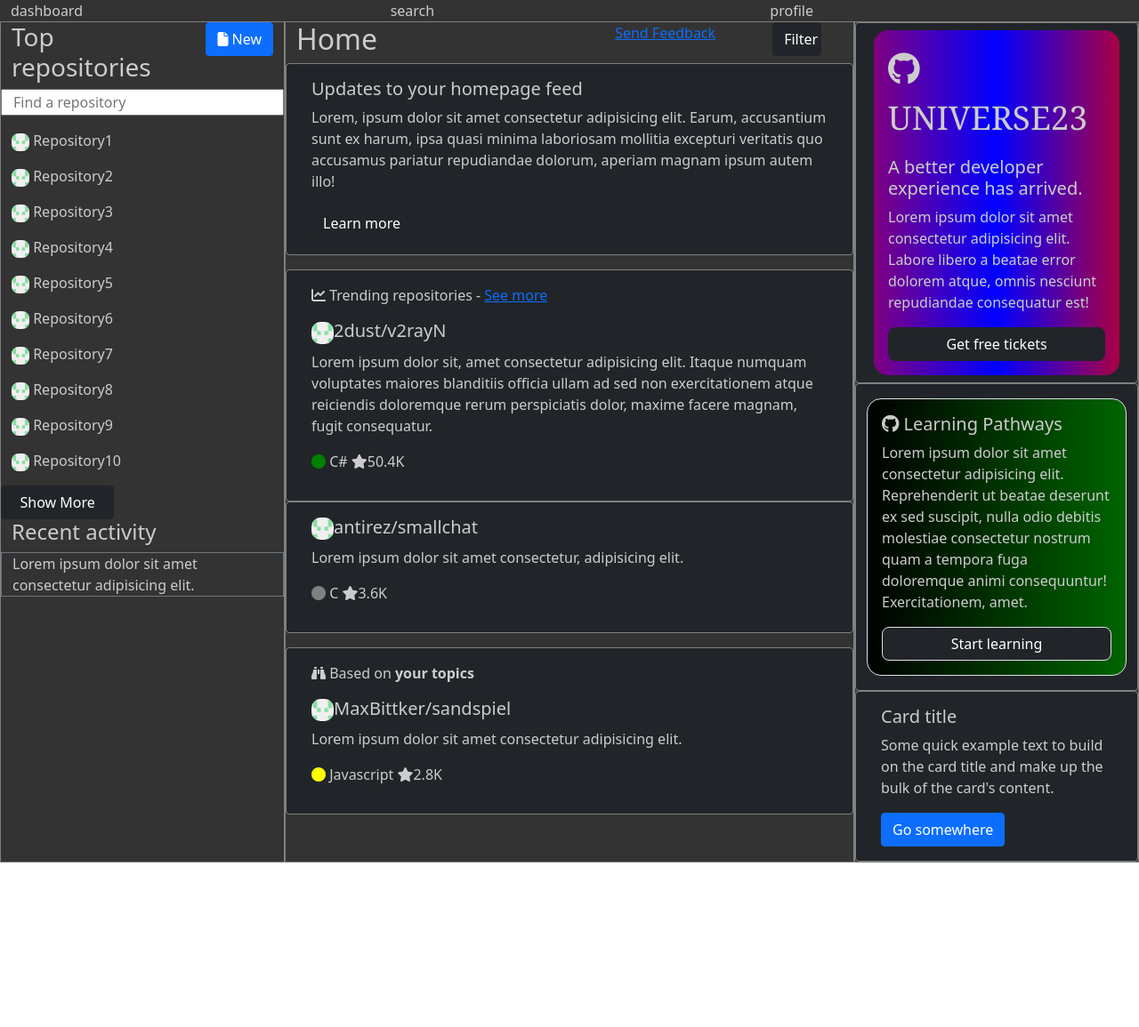
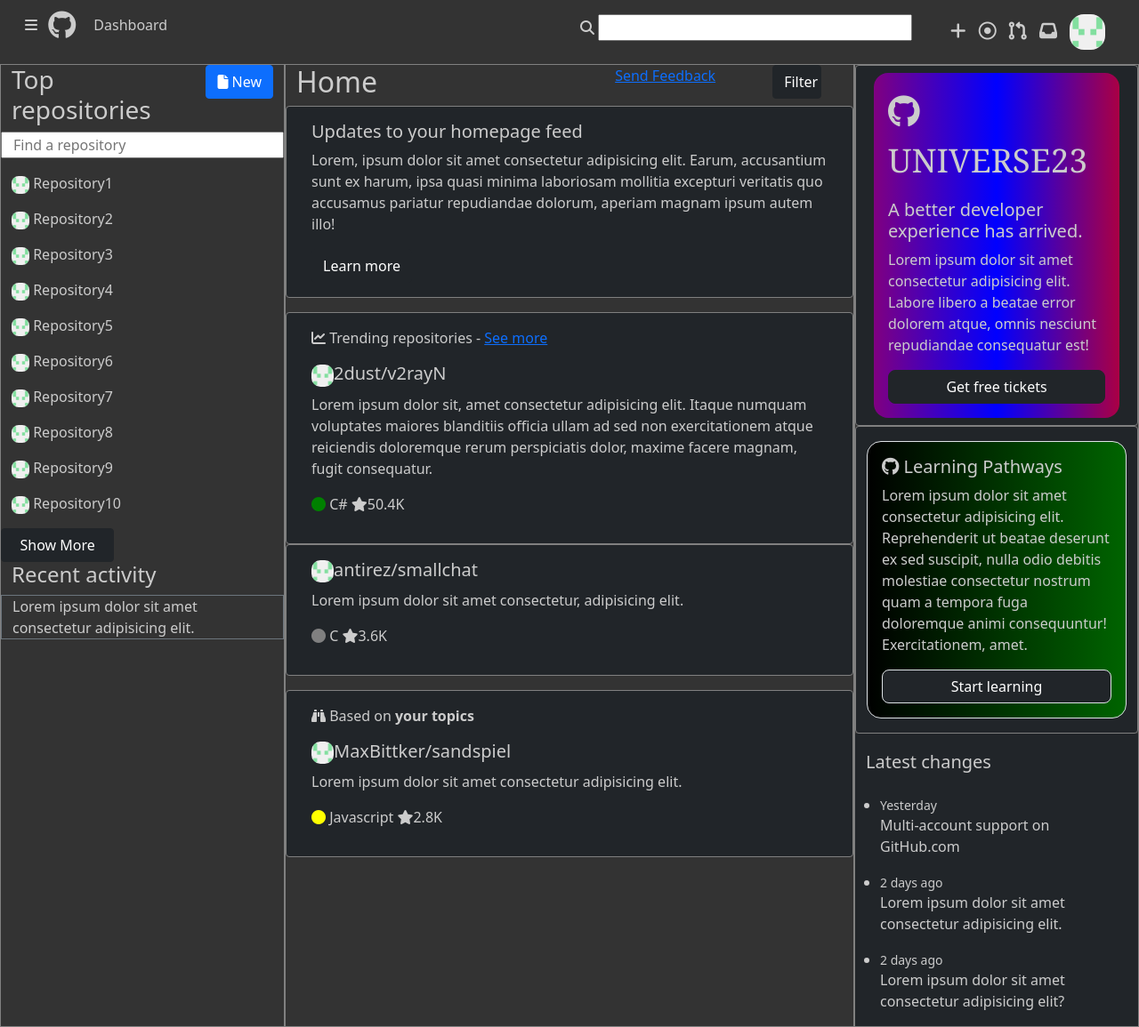
Before and after one commit to edwardgreenwood38/CSS-Build-Your-Fav-mockup, a plain HTML site: page index.html in a window 1280 px wide. Shown: the whole page at 89% size. Before the commit the page ends 970 px from the top, so only its background shows below. Drawn offline with nearby package versions, Linux system fonts and the light colour scheme.

Commit message:
draft final

```diff
--- a/index.html
+++ b/index.html
@@ -16,14 +16,18 @@
     <body>
         <div class="container-fluid">
             <nav class="row">
-                <div class="col">
-                    dashboard
+                <div class="col-6 functions">
+                    <i class="fa-solid fa-bars"></i> <i class="fa-brands fa-github fa-2xl"></i> Dashboard
                 </div>
-                <div class="col">
-                    search
+                <div class="col-4">
+                    <i class="fa-solid fa-magnifying-glass"></i> <input type="text">
                 </div>
-                <div class="col">
-                    profile
+                <div class="col-2 functions">
+                    <i class="fa-solid fa-plus fa-lg"></i>
+                    <i class="fa-regular fa-circle-dot fa-lg"></i>
+                    <i class="fa-solid fa-code-pull-request fa-lg"></i>
+                    <i class="fa-solid fa-inbox fa-lg"></i>
+                    <img src="./assets/images/github_profile.png" alt="profile">
                 </div>
             </nav>
             <main class="row">
@@ -126,15 +130,22 @@
                             </div>
                         </div>
                     </div>
-                    <div class="row">
-                        <div class="card bg-dark">
-                            <!-- <img src="..." class="card-img-top" alt="..."> -->
-                            <div class="card-body">
-                              <h5 class="card-title">Card title</h5>
-                              <p class="card-text">Some quick example text to build on the card title and make up the bulk of the card's content.</p>
-                              <a href="#" class="btn btn-primary">Go somewhere</a>
-                            </div>
-                        </div>
+                    <div class="row bg-dark list_changes">
+                        <h5>Latest changes</h5>
+                        <ul>
+                            <li>
+                                <div class="small">Yesterday</div>
+                                <span>Multi-account support on GitHub.com</span>
+                            </li>
+                            <li>
+                                <div class="small">2 days ago</div>
+                                <span>Lorem ipsum dolor sit amet consectetur adipisicing elit.</span>
+                            </li>
+                            <li>
+                                <div class="small">2 days ago</div>
+                                <span>Lorem ipsum dolor sit amet consectetur adipisicing elit?</span>
+                            </li>
+                        </ul>
                     </div>
                 </div>
             </main>
--- a/style.css
+++ b/style.css
@@ -75,3 +75,29 @@ main div:nth-child(2) div:nth-child(1) button {
     margin: 1em 0;
     background: linear-gradient(to right, black, darkgreen);
 }
+
+main div:nth-child(3) div:nth-child(3) h5 {
+    margin-top:1em;
+}
+
+.list_changes li {
+    list-style: disc;
+    margin-left: 1em;
+}
+
+nav {
+    padding: 1em;
+}
+
+nav input {
+    width: 90%;
+}
+
+nav img {
+    width:2.5em;
+    border-radius: 1em;
+}
+
+.functions i {
+    margin-right: .5em;
+}
```
